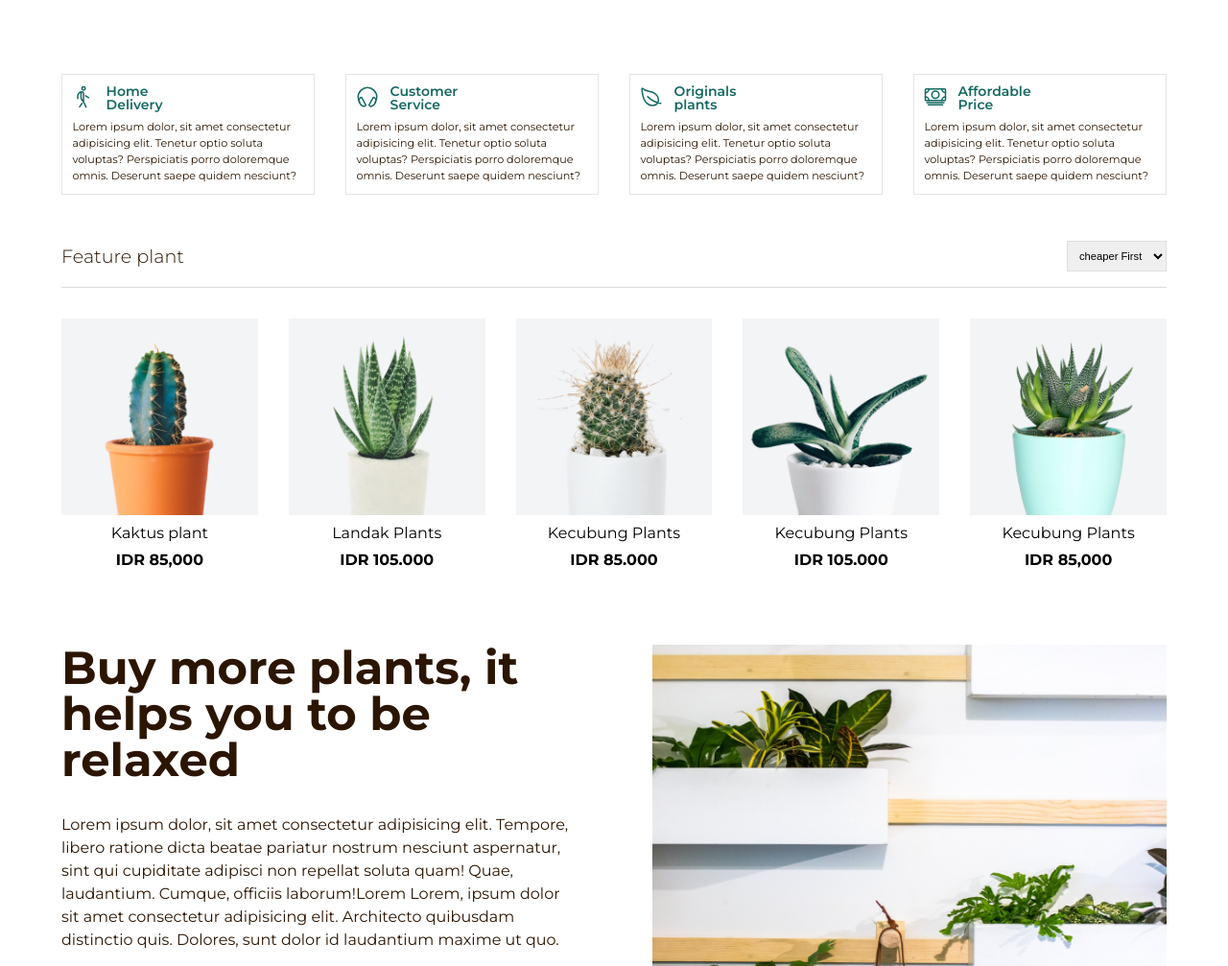
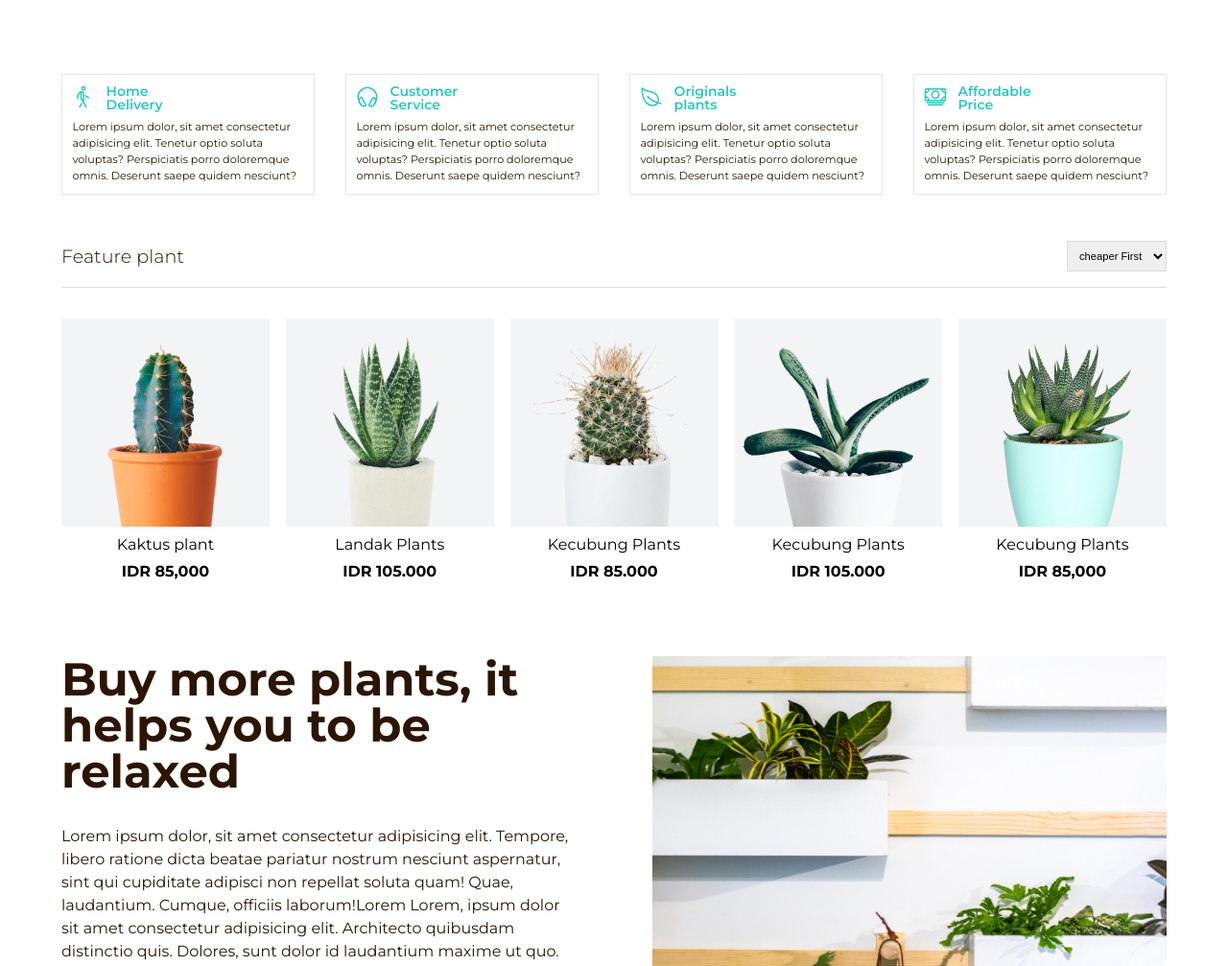
Before and after one commit to naveenkumar-gif/designs, a plain HTML site: page plantShop/green.html in a window 1280 px wide. Shown: the part 803-1810 px from the top of the page at 96% size. Drawn offline with nearby package versions, Linux system fonts and the light colour scheme; a web font is replaced by a local one.

Commit message:
modified

```diff
--- a/plantShop/green.css
+++ b/plantShop/green.css
@@ -39,7 +39,7 @@
   line-height: 1;
 }
 .icon {
-  color: #156963;
+  color: #28c8bd;
   font-size: 1.5rem;
   font-weight: 600;
 }
@@ -135,9 +135,21 @@
   flex-wrap: wrap;
   border: 1px solid #e5e5e5;
   padding: 0.652rem;
+  overflow: hidden;
+  transition: all 0.3s ease;
+}
+
+.collection-flex:hover {
+  overflow: hidden;
+  background-color: #000;
+  color: #fff;
+  transform: translateX(10px);
+}
+.collection-para:hover {
+  color: #ddd;
 }
 .content-para {
-  color: #156963;
+  color: #28c8bd;
   font-size: 0.875rem;
   font-weight: 600;
   line-height: 1;
@@ -146,6 +158,7 @@
   font-size: 0.7rem;
   color: #2c1500;
   line-height: 1.5;
+  transition: all 0.1s ease;
 }
 
 .Feature-flex {
@@ -166,14 +179,15 @@
   width: 100%;
   height: 50%;
   display: flex;
-  gap: 2rem;
+  /* gap: 2rem; */
   align-items: center;
   padding: 2rem 0;
+  justify-content: space-between;
 }
 
 .figure-box {
   overflow: hidden;
-  transition: all 0.3s ease;
+  transition: all 0.75s ease;
 }
 .figure-para {
   text-align: center;
@@ -258,12 +272,10 @@
 }
 
 .parent {
-  flex: 1 1 200px;
   display: flex;
   gap: 4rem;
   width: 90%;
   margin: 0 auto;
-  flex-wrap: wrap;
 }
 .child {
   display: flex;
--- a/plantShop/green.html
+++ b/plantShop/green.html
@@ -126,7 +126,7 @@
           </li>
         </ul>
         <figure>
-          <div>
+          <div class="figure">
             <div class="figure-box">
               <img src="./images/Mask Group (3).png" alt="mask Group" />
             </div>
```
